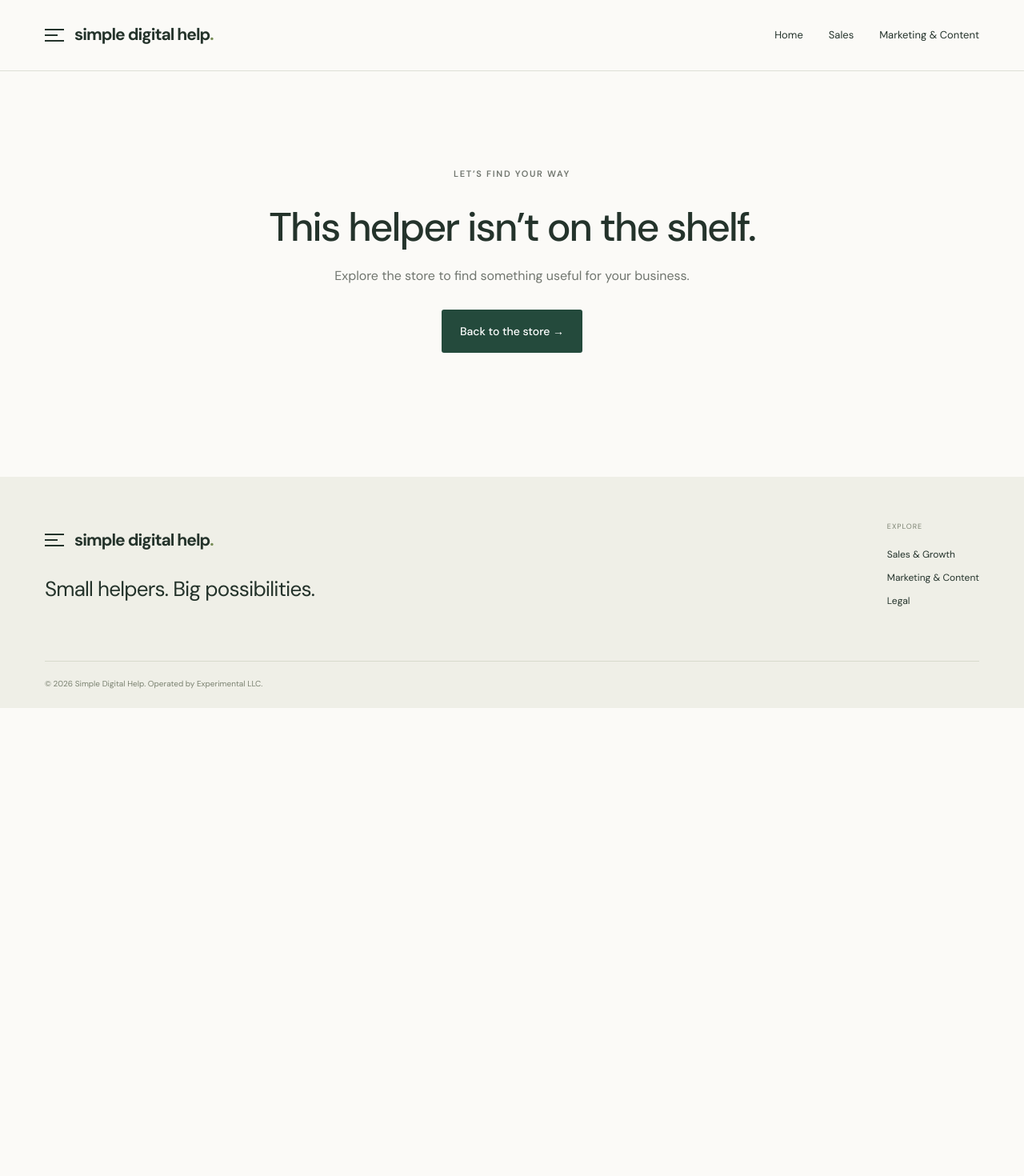
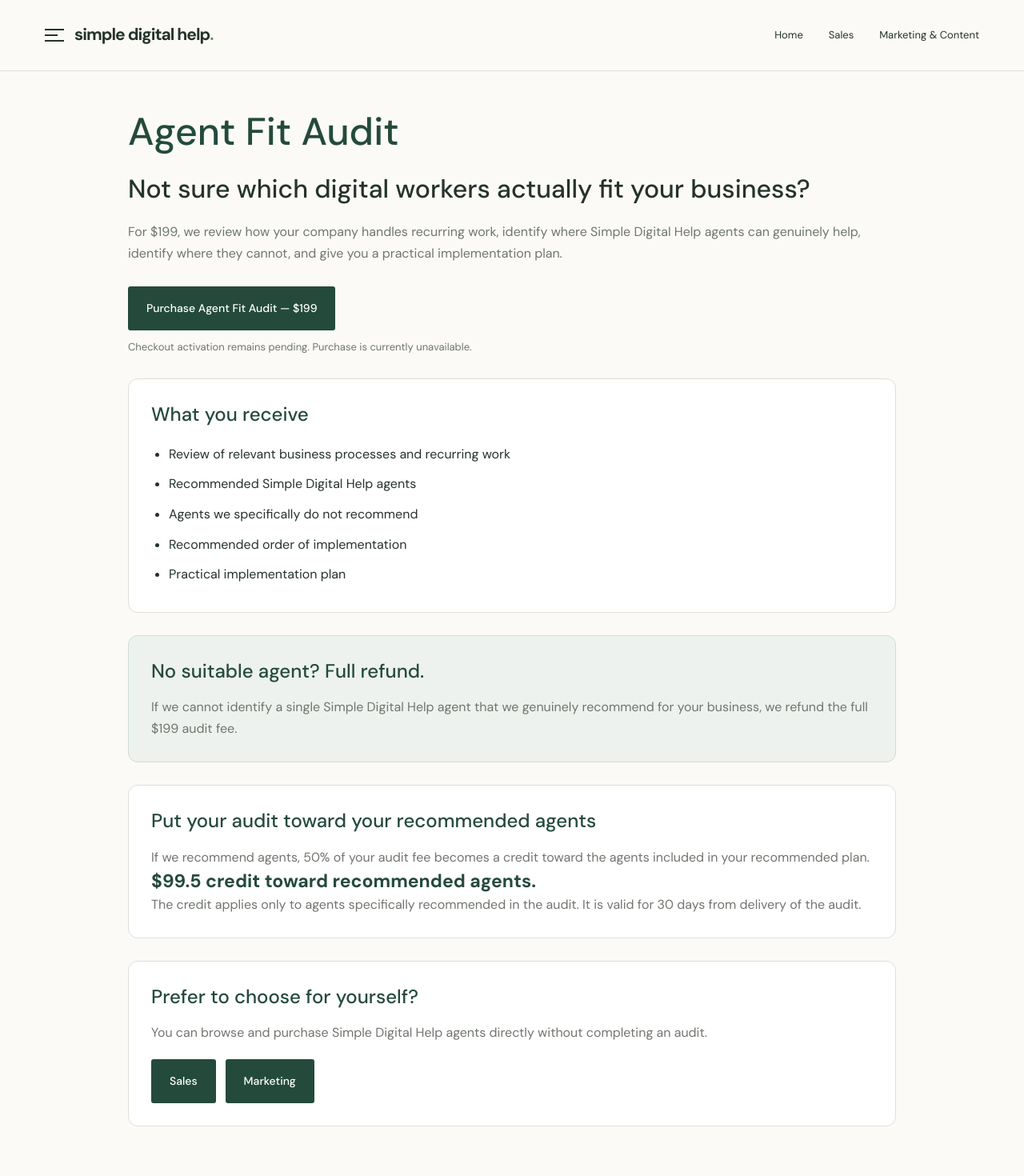
Before and after one commit to experimentalllc1-creator/simple-digital-help, a Next.js app: page /agent-fit-audit in a window 1280 px wide. Before the commit this address had no page. Shown: the top 1470 px of the page at 80% size. Before the commit the page ends 885 px from the top, so only its background shows below. Built offline with nearby package versions, Linux system fonts and the light colour scheme.

Commit message:
Add Agent Fit Audit service page and storefront calls to action

```diff
--- /dev/null
+++ b/src/app/agent-fit-audit/page.tsx
@@ -0,0 +1,45 @@
+import type { Metadata } from "next";
+import Link from "next/link";
+import { agentFitAudit } from "@/lib/agent-fit-audit";
+import styles from "@/components/agent-fit-audit.module.css";
+
+export const metadata: Metadata = { title: "Agent Fit Audit" };
+
+export default function AgentFitAuditPage() {
+  return <div className={`page-width ${styles.page}`}>
+    <header className={styles.header}>
+      <h1>Agent Fit Audit</h1>
+      <h2>Not sure which digital workers actually fit your business?</h2>
+      <p>For $199, we review how your company handles recurring work, identify where Simple Digital Help agents can genuinely help, identify where they cannot, and give you a practical implementation plan.</p>
+    </header>
+    <div className={styles.purchase}>
+      <button className="button button-dark" disabled aria-describedby="audit-checkout-status">Purchase Agent Fit Audit — ${agentFitAudit.priceCents / 100}</button>
+      <p id="audit-checkout-status">Checkout activation remains pending. Purchase is currently unavailable.</p>
+    </div>
+    <section className={styles.panel} aria-labelledby="audit-deliverables">
+      <h2 id="audit-deliverables">What you receive</h2>
+      <ul>
+        <li>Review of relevant business processes and recurring work</li>
+        <li>Recommended Simple Digital Help agents</li>
+        <li>Agents we specifically do not recommend</li>
+        <li>Recommended order of implementation</li>
+        <li>Practical implementation plan</li>
+      </ul>
+    </section>
+    <section className={`${styles.panel} ${styles.guarantee}`} aria-labelledby="audit-guarantee">
+      <h2 id="audit-guarantee">No suitable agent? Full refund.</h2>
+      <p>If we cannot identify a single Simple Digital Help agent that we genuinely recommend for your business, we refund the full $199 audit fee.</p>
+    </section>
+    <section className={styles.panel} aria-labelledby="audit-credit">
+      <h2 id="audit-credit">Put your audit toward your recommended agents</h2>
+      <p>If we recommend agents, 50% of your audit fee becomes a credit toward the agents included in your recommended plan.</p>
+      <strong className={styles.credit}>${agentFitAudit.creditCents / 100} credit toward recommended agents.</strong>
+      <p>The credit applies only to agents specifically recommended in the audit. It is valid for {agentFitAudit.creditValidityDays} days from delivery of the audit.</p>
+    </section>
+    <section className={styles.panel} aria-labelledby="audit-optional">
+      <h2 id="audit-optional">Prefer to choose for yourself?</h2>
+      <p>You can browse and purchase Simple Digital Help agents directly without completing an audit.</p>
+      <div className={styles.actions}><Link className="button button-dark" href="/categories/sales">Sales</Link><Link className="button button-dark" href="/categories/marketing">Marketing</Link></div>
+    </section>
+  </div>;
+}
--- a/src/app/page.tsx
+++ b/src/app/page.tsx
@@ -41,6 +41,9 @@ export default function Home() {
           unoptimized
           alt="AI agents working together in an office."
         />
+        <Link href="/agent-fit-audit" className={`button button-dark ${styles.auditButton}`}>
+          Not sure where to start? Get an Agent Fit Audit — $199
+        </Link>
         <div className={styles.categoryLinks}>
           <Link href="/categories/sales" className={`button ${styles.categoryButton} ${styles.salesButton}`} id="sales-growth">
             Explore our agents specialized in Sales
--- /dev/null
+++ b/src/components/agent-fit-audit.module.css
@@ -0,0 +1,21 @@
+.callout { display: flex; align-items: center; gap: 32px; padding: 26px; margin-bottom: 40px; background: #edf2ee; border: 1px solid #cfded4; border-radius: 12px; }
+.callout h2 { margin: 0 0 10px; font-size: 22px; line-height: 1.3; color: var(--green); }
+.callout p { margin: 0; line-height: 1.6; font-size: 14px; color: var(--muted); }
+.callout .support { margin-top: 10px; font-size: 13px; }
+.callout > a { flex-shrink: 0; text-align: center; }
+.bottomLink { margin: 32px 0 0; line-height: 1.6; font-size: 14px; }
+.bottomLink a { color: var(--green); text-decoration: underline; text-underline-offset: 4px; }
+.page { max-width: 960px; padding-block: 48px 80px; }
+.header h1 { color: var(--green); font-size: clamp(32px, 4vw, 48px); line-height: 1.15; margin: 0 0 24px; }
+.header h2 { font-size: clamp(24px, 3vw, 32px); line-height: 1.3; margin: 0 0 18px; }
+.page p { color: var(--muted); line-height: 1.7; }
+.panel { margin-top: 28px; border: 1px solid var(--line); border-radius: 12px; padding: 28px; background: var(--white, #fff); }
+.panel h2 { margin: 0 0 16px; font-size: 24px; color: var(--green); line-height: 1.3; }
+.panel ul { padding-left: 22px; margin: 0; }
+.panel li { padding-block: 6px; line-height: 1.6; }
+.guarantee { background: #edf2ee; border-color: #cfded4; }
+.credit { display: block; color: var(--green); font-size: 23px; line-height: 1.4; }
+.actions { display: flex; flex-wrap: wrap; gap: 12px; margin-top: 20px; }
+.purchase { margin-top: 28px; }
+.purchase p { font-size: 13px; margin: 10px 0 0; }
+@media (max-width: 700px) { .callout { flex-direction: column; align-items: stretch; gap: 20px; padding: 22px; } .page { padding-block: 30px 48px; } .panel { padding: 22px; } }
--- /dev/null
+++ b/src/components/agent-fit-audit.tsx
@@ -0,0 +1,16 @@
+import Link from "next/link";
+import styles from "./agent-fit-audit.module.css";
+
+export function AgentFitAuditCallout() {
+  return <section className={styles.callout} aria-label="Agent Fit Audit">
+    <div><h2>Not sure which agents fit your business?</h2>
+      <p>Get an Agent Fit Audit for $199. We review your business processes, recommend the Simple Digital Help agents that make sense, identify the ones we do not recommend, and provide a practical implementation plan.</p>
+      <p className={styles.support}>If we cannot recommend a single Simple Digital Help agent for your business, your $199 audit fee is fully refunded.</p>
+    </div>
+    <Link className="button button-dark" href="/agent-fit-audit">Get an Agent Fit Audit</Link>
+  </section>;
+}
+
+export function AgentFitAuditBottomLink() {
+  return <p className={styles.bottomLink}><Link href="/agent-fit-audit">Still not sure which agents you need? Get an Agent Fit Audit.</Link></p>;
+}
--- a/src/components/marketing-workers-page.tsx
+++ b/src/components/marketing-workers-page.tsx
@@ -1,4 +1,5 @@
 import { marketingCommercialModels, marketingWorkers, type MarketingCommercialModel } from "@/lib/marketing-workers";
+import { AgentFitAuditCallout, AgentFitAuditBottomLink } from "./agent-fit-audit";
 import shared from "./sales-workers.module.css";
 import styles from "./marketing-workers.module.css";
 
@@ -6,6 +7,7 @@ export default function MarketingWorkersPage() {
   return <div className={`page-width ${shared.page} ${styles.page}`}>
     <header className={shared.header}><h1>Agents specialized in Marketing</h1></header>
     <div className={`${shared.video} ${styles.video}`}><p>Marketing agents explainer video coming soon</p></div>
+    <AgentFitAuditCallout />
     {(Object.keys(marketingCommercialModels) as MarketingCommercialModel[]).map((model) => {
       const commercial = marketingCommercialModels[model];
       return <section className={styles.section} key={model} aria-labelledby={`marketing-${model}`}>
@@ -26,5 +28,6 @@ export default function MarketingWorkersPage() {
           </article>)}</div>
       </section>;
     })}
+    <AgentFitAuditBottomLink />
   </div>;
 }
--- a/src/components/sales-growth-page.tsx
+++ b/src/components/sales-growth-page.tsx
@@ -1,5 +1,6 @@
 "use client";
 import { useState } from "react";
+import { AgentFitAuditCallout, AgentFitAuditBottomLink } from "./agent-fit-audit";
 import { salesWorkers, salesRegions, universalSalesWorkers, createSalesOrder } from "@/lib/sales-order";
 import styles from "./sales-workers.module.css";
 
@@ -13,6 +14,7 @@ export default function SalesGrowthPage() {
   return <div className={`page-width ${styles.page}`}>
     <header className={styles.header}><h1>Agents specialized in Sales</h1></header>
     <div className={styles.video}><p>Sales agents explainer video coming soon</p></div>
+    <AgentFitAuditCallout />
     <div className={styles.layout}><div>
       <section aria-labelledby="discovery-title">
         <div className={styles.sectionHeading}><h2 id="discovery-title">Prospect Discovery Agents</h2>
@@ -52,5 +54,6 @@ export default function SalesGrowthPage() {
         <p id="sales-checkout-status" className={styles.checkoutStatus}>Hiring checkout coming soon. You can select your team and see its total here; payment is not available yet.</p>
         <p className={styles.workspace}>One customer, one shared Sales prospect workspace. All Discovery agents feed it.</p>
       </aside></div>
+    <AgentFitAuditBottomLink />
   </div>;
 }
--- /dev/null
+++ b/src/lib/agent-fit-audit.ts
@@ -0,0 +1,12 @@
+export const agentFitAudit = {
+  id: "agent-fit-audit",
+  name: "Agent Fit Audit",
+  priceCents: 19900,
+  currency: "usd",
+  creditCents: 9950,
+  creditValidityDays: 30,
+  creditStartsAt: "audit-delivery",
+  creditScope: "agents-specifically-recommended-in-the-audit",
+  refundCondition: "no-recommended-simple-digital-help-agent",
+  checkoutStatus: "pending",
+} as const;
```
Also changed, not shown: src/app/page.module.css (+8 -0 lines).
